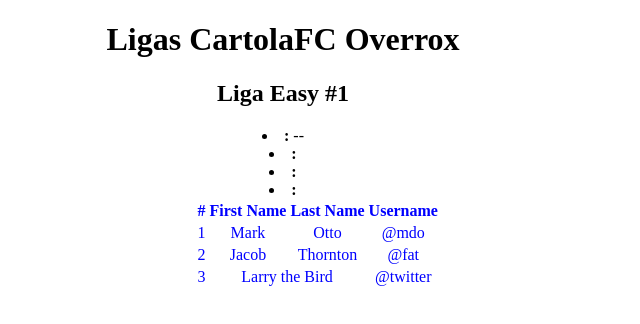
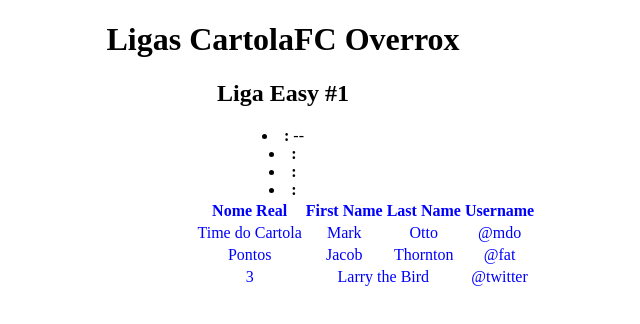
Before and after one commit to zkillerZzZ/Cartola, a React (Create React App) app: page / in a window 1280 px wide. Shown: the top 324 px of the page, without its empty margins (357-997 px from the left). Built offline with nearby package versions, Linux system fonts and the light colour scheme; no server answers.

Commit message:
Update App.js

```diff
--- a/src/App.js
+++ b/src/App.js
@@ -73,19 +73,19 @@
 
         <table style={table} striped bordered hover variant="dark">
           <tr>
-            <th>#</th>
+            <th>Nome Real</th>
             <th>First Name</th>
             <th>Last Name</th>
             <th>Username</th>
           </tr>
           <tr>
-            <td>1</td>
+            <td>Time do Cartola</td>
             <td>Mark</td>
             <td>Otto</td>
             <td>@mdo</td>
           </tr>
           <tr>
-            <td>2</td>
+            <td>Pontos</td>
             <td>Jacob</td>
             <td>Thornton</td>
             <td>@fat</td>
```
